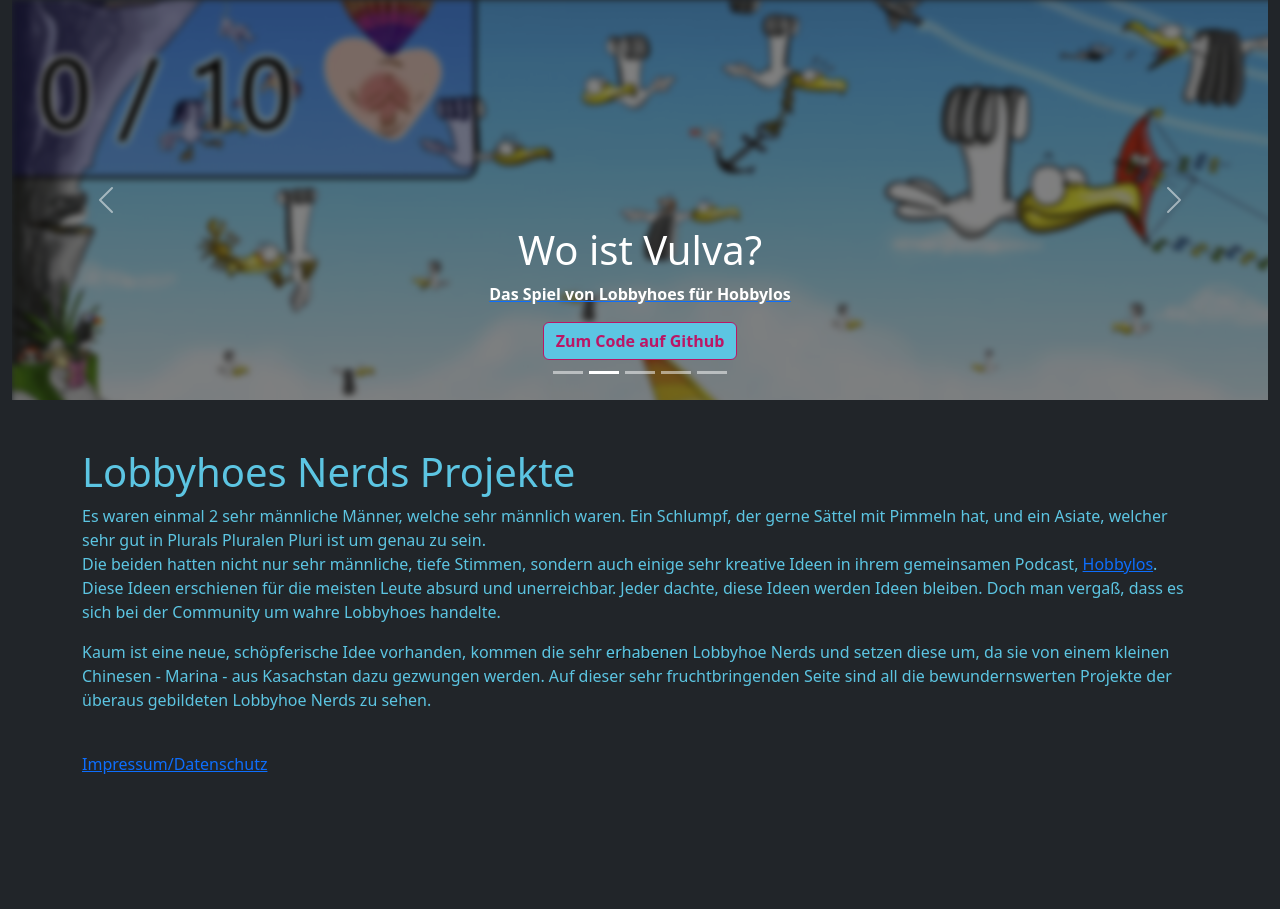
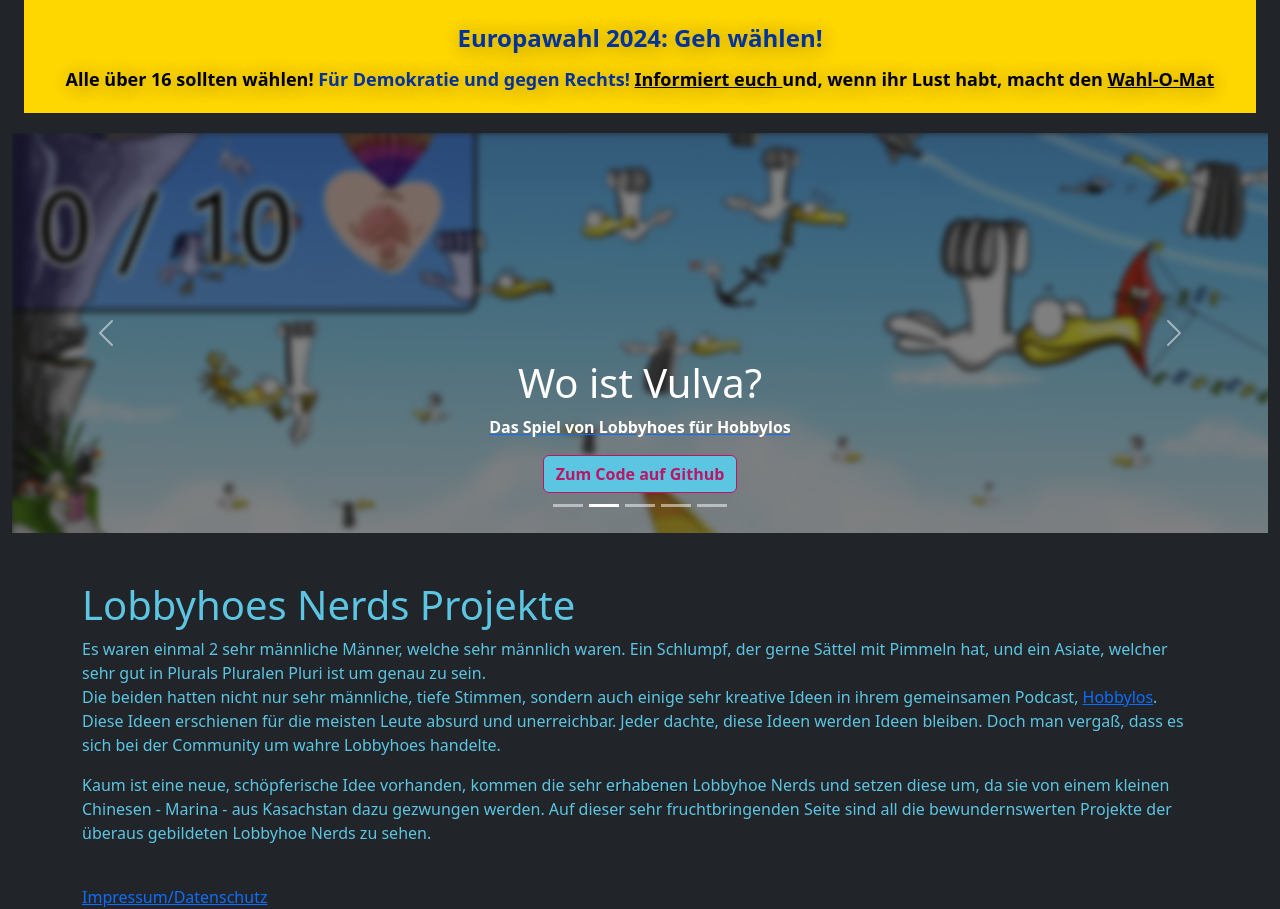
Before and after one commit to Lobby-Hoes/hobbylos.online, a website: page index.html in a window 1280 px wide. Before the commit the page ends 800 px from the top, so only its background shows below. Drawn offline with nearby package versions, Linux system fonts and the light colour scheme.

Commit message:
Europawahl 2024

```diff
--- a/index.html
+++ b/index.html
@@ -22,11 +22,44 @@
   <link rel="stylesheet" href="css/main.css">
 
   <meta name="theme-color" content="#fafafa">
+  <style>
+    #election-banner {
+      background-color: #FFD700;
+      color: #039;
+      font-weight: bold;
+      text-align: center;
+      padding: 20px;
+      margin-bottom: 20px;
+      font-size: 24px;
+      text-shadow: 2px 2px 20px #00000063;
+    }
+    #election-banner a {
+      color: #000;
+      text-decoration: underline;
+    }
+    #election-subtitle {
+      color: #000;
+      font-size: 18px;
+      margin-top: 10px;
+    }
+    #demokratie {
+      color: #039;
+    }
+  </style>
 </head>
 
 <body>
 <article class="container-fluid">
 
+  <article class="container-fluid">
+    <div id="election-banner">
+      Europawahl 2024: Geh wählen!<br>
+      <div id="election-subtitle">
+        Alle über 16 sollten wählen! <span id="demokratie">Für Demokratie und gegen Rechts!</span>
+        <a href="https://infopoint-europa.de/de/europawahl/2024/alles-was-ich-wissen-muss" target="_blank">Informiert euch </a> und, wenn ihr Lust habt, macht den <a href="https://www.wahl-o-mat.de/europawahl2024/app/main_app.html" target="_blank">Wahl-O-Mat</a>
+      </div>
+    </div>
+  </article>
   <div id="carouselCaptions" class="carousel slide mb-5" data-bs-ride="carousel">
     <div class="carousel-indicators">
       <button type="button" data-bs-target="#carouselCaptions" data-bs-slide-to="0" class="active" aria-current="true" aria-label="Search"></button>
@@ -50,7 +83,7 @@
         </div>
       </div>
       <div class="carousel-item" data-bs-interval="3000">
-        <a href="https://wiv.hobbylos.online/" target="_blank">
+        <a href="https://woistvulva.site/" target="_blank">
           <picture>
             <source type="image/webp" srcset="./img/vulva.webp">
             <source type="image/png" srcset="./img/vulva.PNG">
@@ -58,8 +91,8 @@
           </picture>
         </a>
         <div class="carousel-caption d-block fw-bold">
-          <h1 onclick='window.location.href = "https://wiv.hobbylos.online/";'>Wo ist Vulva?</h1>
-          <a href="https://wiv.hobbylos.online/" ><p style="color: white;">Das Spiel von Lobbyhoes für Hobbylos</p></a>
+          <h1 onclick='window.location.href = "https://woistvulva.site/";'>Wo ist Vulva?</h1>
+          <a href="https://woistvulva.site/" ><p style="color: white;">Das Spiel von Lobbyhoes für Hobbylos</p></a>
           <a href="https://github.com/Lobby-Hoes/wo-ist-vulva" target="_blank" class="btn btn-primary">Zum Code auf Github</a>
         </div>
       </div>
```
